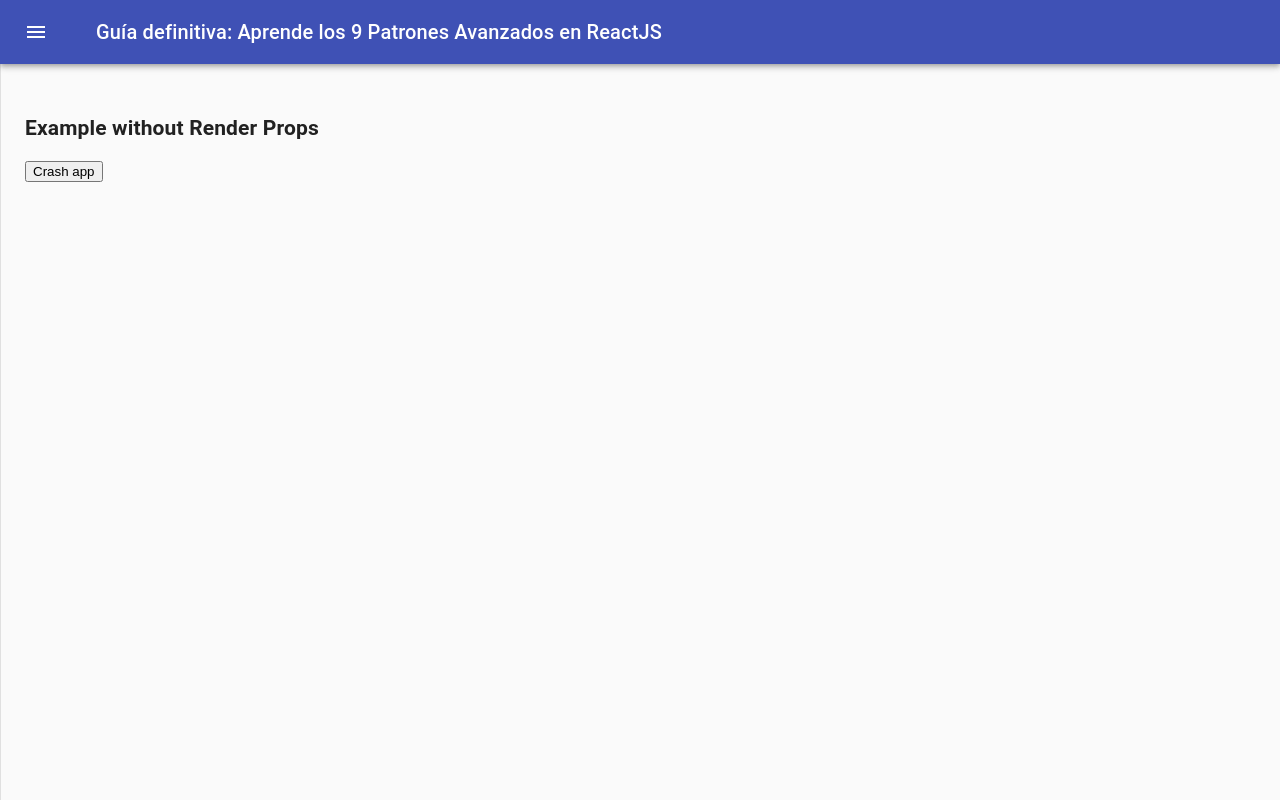
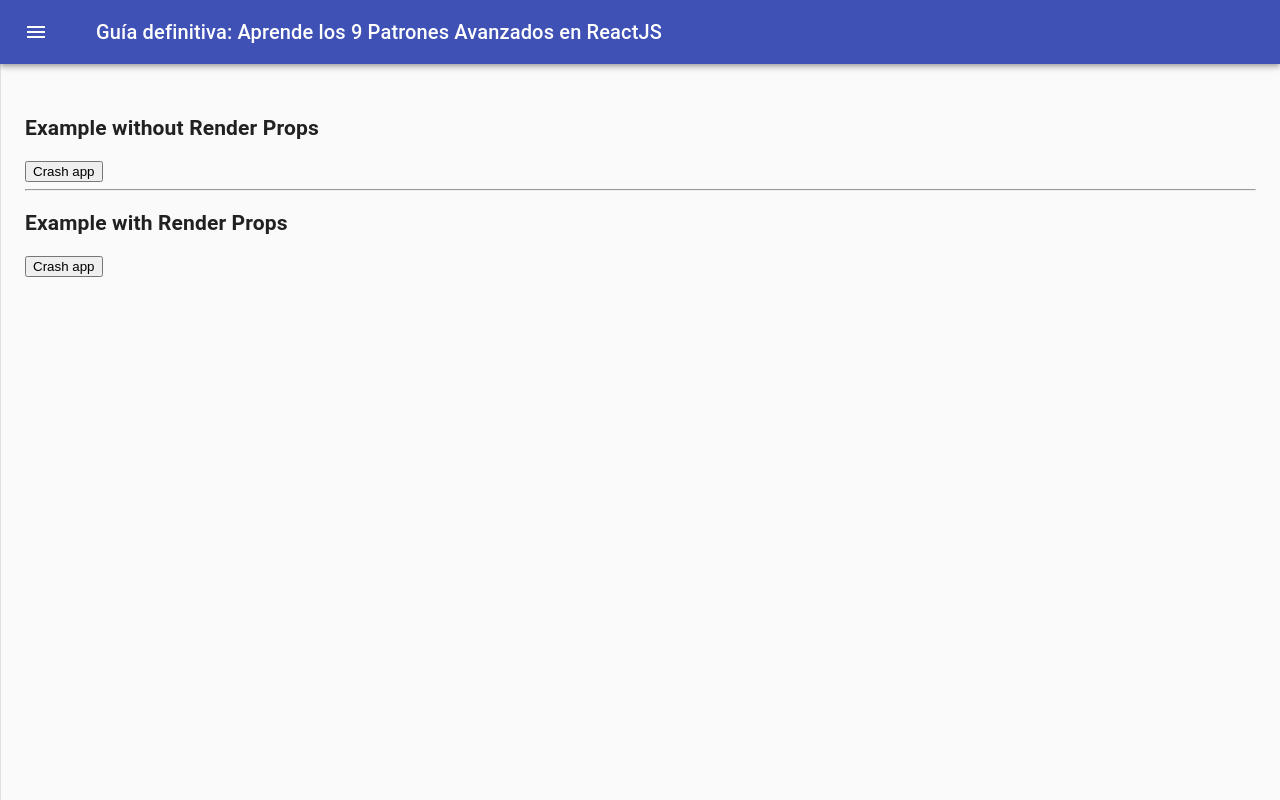
Before and after one commit to stevengf14/react-patterns, a React (Create React App) app: page /render-props in a window 1280 px wide. Built offline with nearby package versions, Linux system fonts and the light colour scheme.

Commit message:
Final Render Props

```diff
--- /dev/null
+++ b/src/render-props/components/final-error-boundary.js
@@ -0,0 +1,27 @@
+import { Component } from "react";
+
+export class FinalErrorBoundary extends Component {
+  state = { hasError: false, error: null };
+
+  componentDidCatch(error) {
+    this.setState({ hasError: true, error });
+  }
+
+  render() {
+    const { hasError, error } = this.state;
+    const { children } = this.props;
+
+    if (hasError && !this.props.render) {
+      return (
+        <div>
+          <p>Oops! An unexpected error ocurred</p>
+          {error.toString()}
+        </div>
+      );
+    }
+    if (hasError && this.props.render) {
+      return this.props.render(error);
+    }
+    return children;
+  }
+}
--- a/src/render-props/components/render-props-page.js
+++ b/src/render-props/components/render-props-page.js
@@ -1,5 +1,6 @@
 import React, { useState } from "react";
 import { ErrorBoundary } from "./error-boundary";
+import { FinalErrorBoundary } from "./final-error-boundary";
 
 const MyBug = () => {
   const [isError, setIsError] = useState(false);
@@ -9,7 +10,7 @@ const MyBug = () => {
   };
 
   if (isError) {
-    throw new Error(":(");
+    throw new Error("nani?");
   }
 
   return <button onClick={handleCrash}>Crash app</button>;
@@ -21,5 +22,16 @@ export const RenderPropsPage = () => (
     <ErrorBoundary>
       <MyBug />
     </ErrorBoundary>
+    <hr></hr>
+    <h2>Example with Render Props</h2>
+    <FinalErrorBoundary
+      render={(error) => (
+        <p>
+          Oops! D: <strong>{`${error.message}`}</strong>
+        </p>
+      )}
+    >
+      <MyBug />
+    </FinalErrorBoundary>
   </>
 );
```
